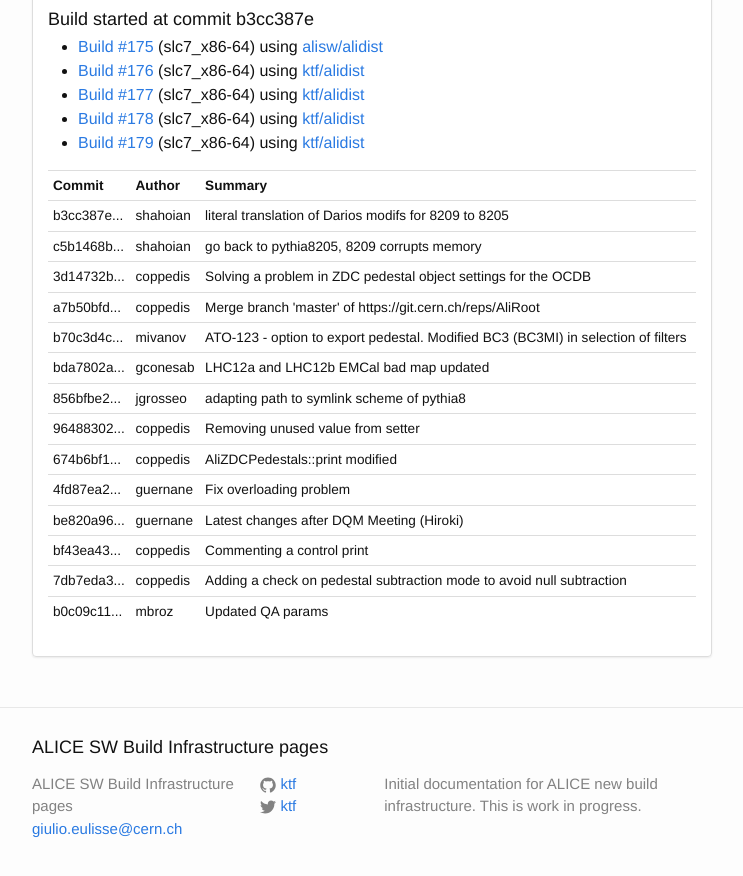
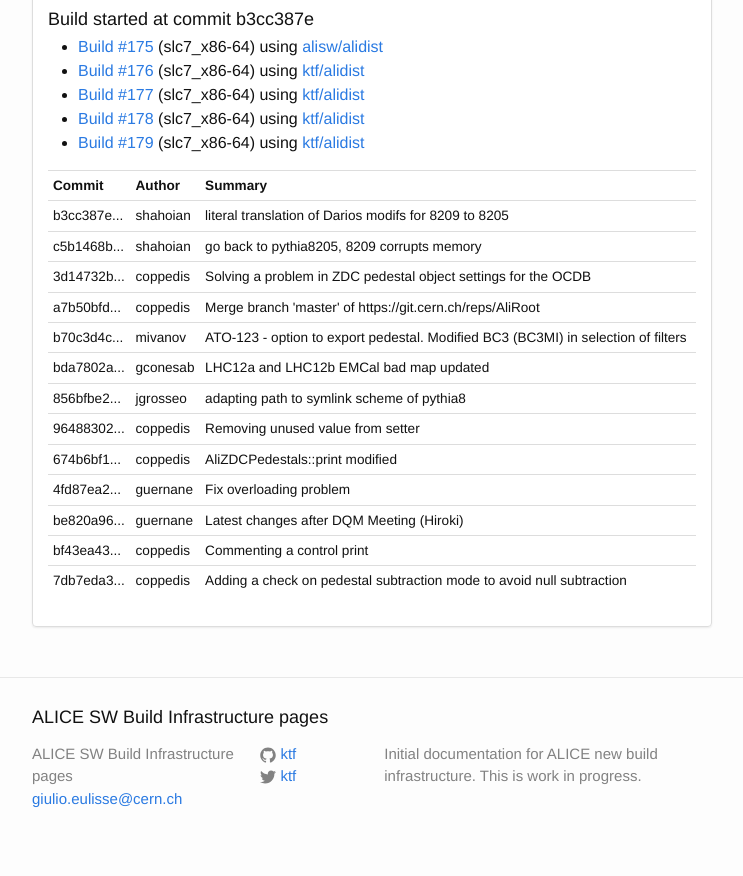
Before and after one commit to alisw/alisw.github.io, a Jekyll site: the page built from index.html, in a window 1280 px wide and 900 px high, scrolled down 3927 px. Shown: the top 876 px of the window, without its empty margins (268-1011 px from the left). Built offline with Jekyll 4.4.1, drawn with Linux system fonts in a browser that asks for light colours; nearby versions of some CDN libraries.

Commit message:
Updated results.

```diff
--- a/_data/commits-aliroot-master.yaml
+++ b/_data/commits-aliroot-master.yaml
@@ -153,8 +153,3 @@
  message: >-
     Adding a check on pedestal subtraction mode to avoid null subtraction
  author: !!str coppedis
--
- commit: "b0c09c11d3a49327cd1e5c5eb17b429c3600d64f"
- message: >-
-    Updated QA params
- author: !!str mbroz
```
